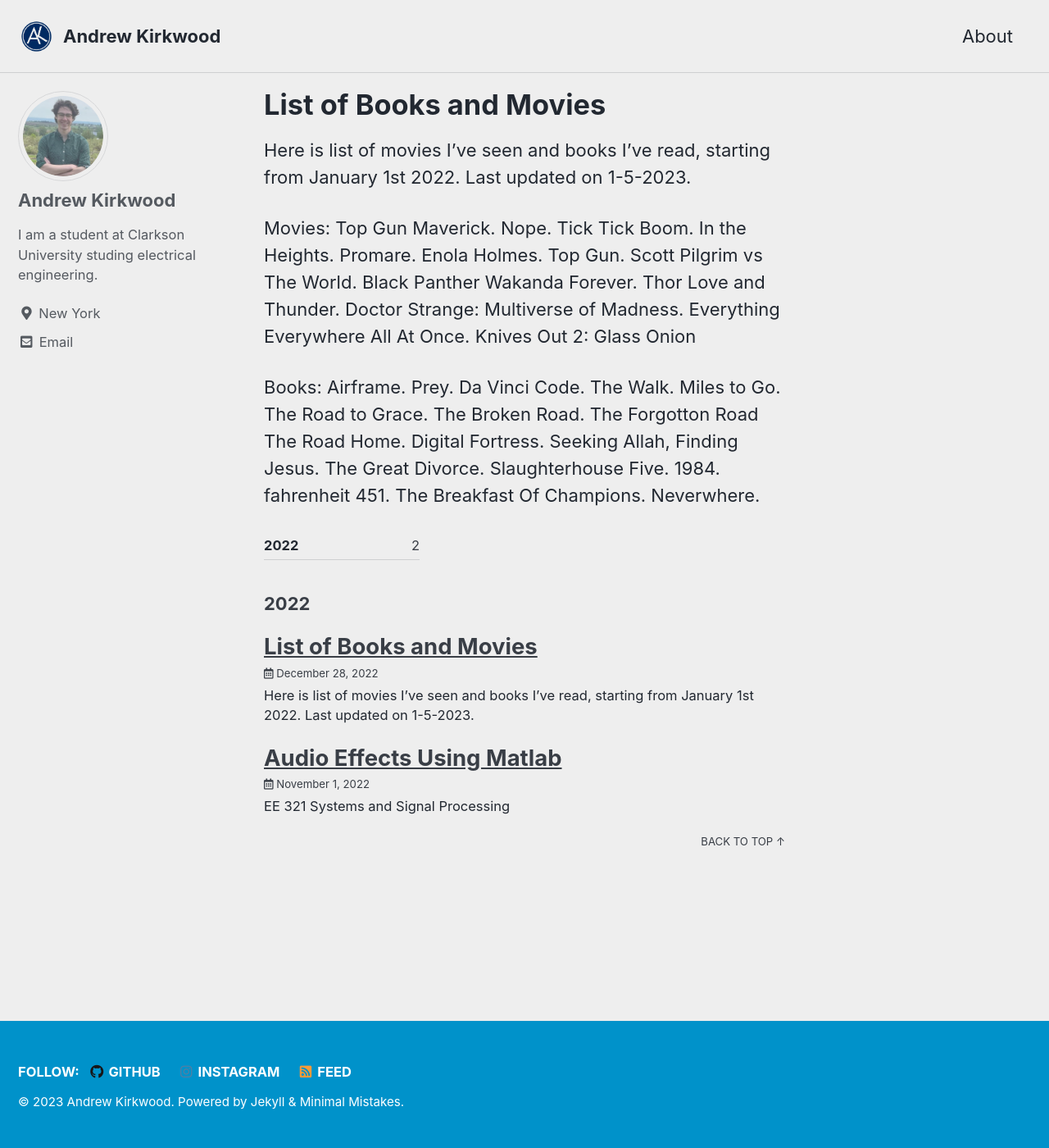
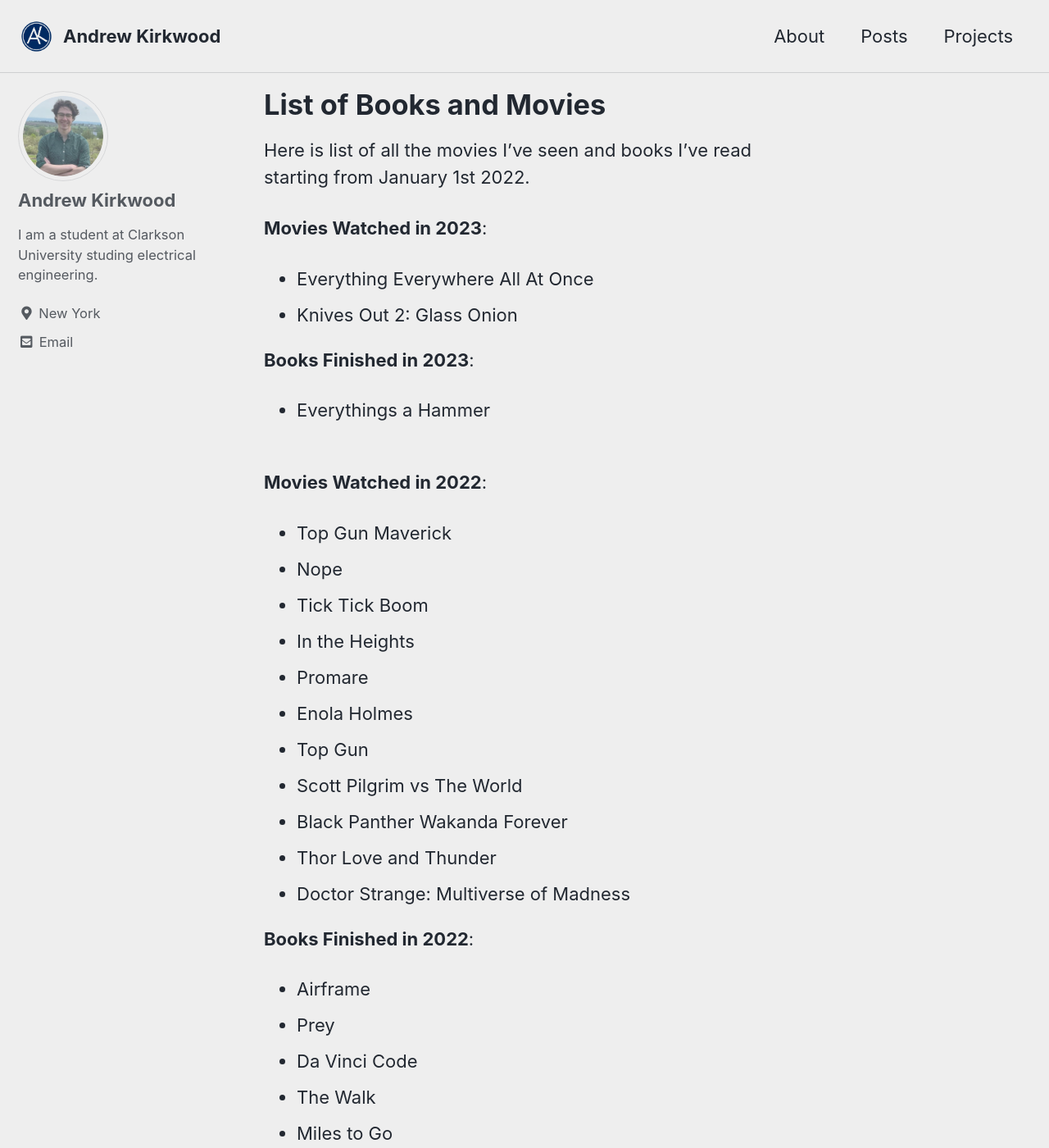
Before and after one commit to Anjomi22/mySite, a Jekyll site: the page built from _posts/2022-12-28-List of Books and Movies I've Consumed.md, in a window 1280 px wide and 1400 px high. Shown: the whole window at 82% size. Built offline with Jekyll 4.4.1, drawn with Linux system fonts in a browser that asks for light colours; cached includes are drawn as plain includes; some of the changed text lies outside the part shown.

Commit message:
Created Post and Projects pages

```diff
--- a/_data/navigation.yml
+++ b/_data/navigation.yml
@@ -2,3 +2,7 @@
 main:
   - title: "About"
     url: /about/
+  - title: "Posts"
+    url: /posts/
+  - title: "Projects"
+    url: /projects/
--- a/_pages/about.md
+++ b/_pages/about.md
@@ -4,4 +4,4 @@ title: About
 permalink: /about/
 ---
 
-Hello, I am andrew Kirkwood, this is my about page for my website. I currently go to Clarkson University way up in northern NY, I am persuing a bachlores degree in electrical engineering with the hopes of getting a ME degree in controls and signal.
+Hello, I am andrew Kirkwood, this is my about page for my website. I currently go to Clarkson University way up in northern NY, I am persuing a bachlores degree in electrical engineering.
--- a/_posts/2022-11-1-Audio Effects Using Matlab.md
+++ b/_posts/2022-11-1-Audio Effects Using Matlab.md
@@ -2,7 +2,7 @@
 layout: posts
 title: Audio Effects Using Matlab
 show_date: true
-
+tag: projects
 ---
 EE 321 Systems and Signal Processing
 
--- a/_posts/2022-12-28-List of Books and Movies I've Consumed.md
+++ b/_posts/2022-12-28-List of Books and Movies I've Consumed.md
@@ -2,41 +2,47 @@
 layout: posts
 title: List of Books and Movies
 show_date: true
+tag: general
 
 ---
-Here is  list of movies I've seen and books I've read, starting from January 1st 2022.
-Last updated on 1-5-2023.
+Here is  list of all the movies I've seen and books I've read starting from January 1st 2022.
 
-Movies:
-Top Gun Maverick.
-Nope.
-Tick Tick Boom.
-In the Heights.
-Promare.
-Enola Holmes.
-Top Gun.
-Scott Pilgrim vs The World.
-Black Panther Wakanda Forever.
-Thor Love and Thunder.
-Doctor Strange: Multiverse of Madness.
-Everything Everywhere All At Once.
-Knives Out 2: Glass Onion
+**Movies Watched in 2023**:
+- Everything Everywhere All At Once
+- Knives Out 2: Glass Onion
 
-Books:
-Airframe.
-Prey.
-Da Vinci Code.
-The Walk.
-Miles to Go.
-The Road to Grace.
-The Broken Road.
-The Forgotton Road
-The Road Home.
-Digital Fortress.
-Seeking Allah, Finding Jesus.
-The Great Divorce.
-Slaughterhouse Five.
-1984.
-fahrenheit 451.
-The Breakfast Of Champions.
-Neverwhere.
+**Books Finished in 2023**:
+- Everythings a Hammer
+<br/><br/>
+
+**Movies Watched in 2022**:
+- Top Gun Maverick
+- Nope
+- Tick Tick Boom
+- In the Heights
+- Promare
+- Enola Holmes
+- Top Gun
+- Scott Pilgrim vs The World
+- Black Panther Wakanda Forever
+- Thor Love and Thunder
+- Doctor Strange: Multiverse of Madness
+
+**Books Finished in 2022**:
+- Airframe
+- Prey
+- Da Vinci Code
+- The Walk
+- Miles to Go
+- The Road to Grace
+- The Broken Road
+- The Forgotton Road
+- The Road Home
+- Digital Fortress
+- Seeking Allah Finding Jesus
+- The Great Divorce
+- Slaughterhouse Five
+- 1984
+- fahrenheit 451
+- The Breakfast Of Champions
+- Neverwhere
```
Also changed, not shown: _pages/posts.md (added, +18 -0 lines), _pages/projects.md (added, +19 -0 lines), _tags/general.md (added, +3 -0 lines), _tags/projects.md (added, +3 -0 lines).
